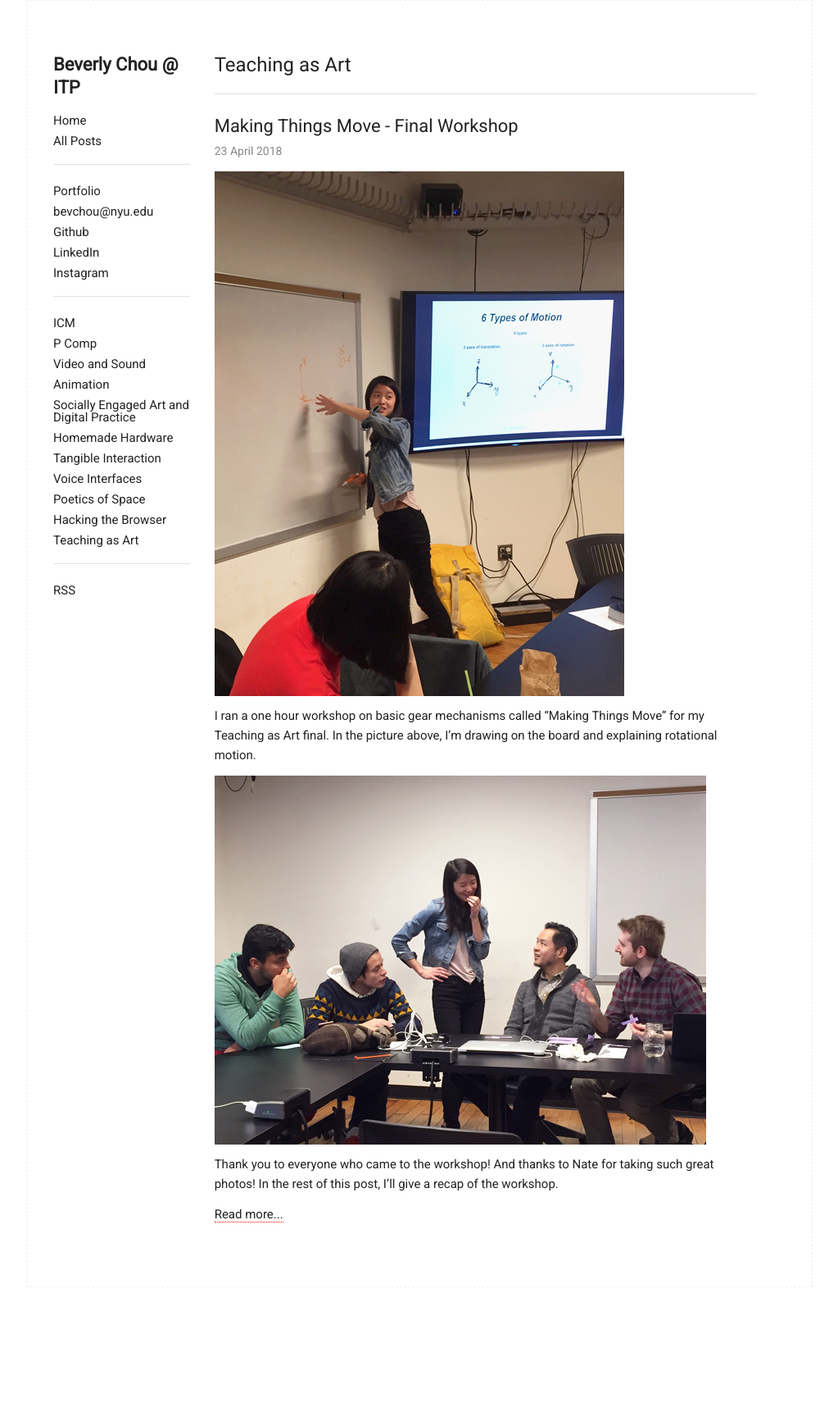
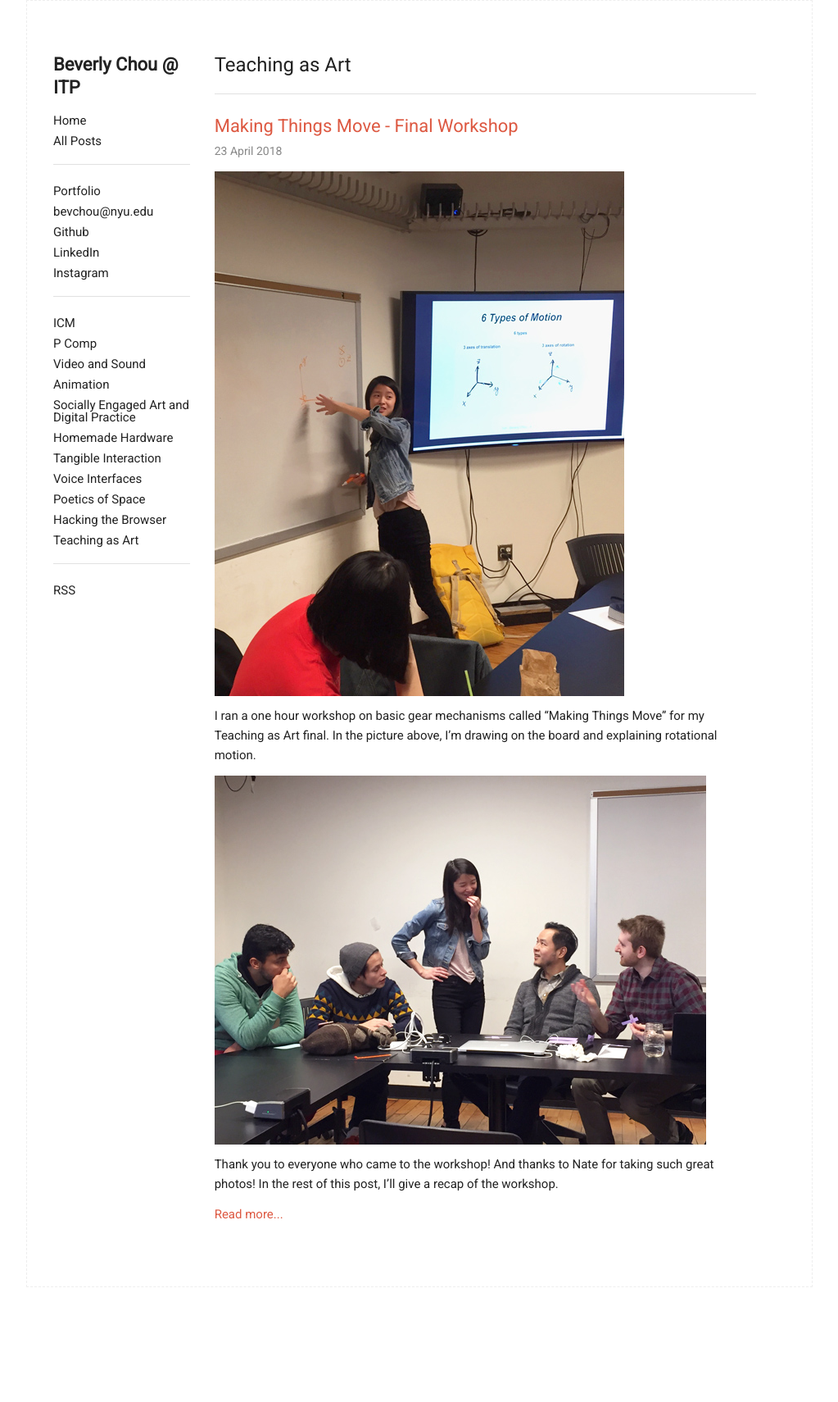
Before and after one commit to bevchou/bevchou.github.io, a Jekyll site: the page built from categories/teaching-as-art.html, in a window 1280 px wide. Shown: the whole page at 82% size, without its empty margins (128-1151 px from the left). Built offline with Jekyll 4.4.1, drawn with Linux system fonts in a browser that asks for light colours.

Commit message:
change link css

```diff
--- a/_sass/_base.scss
+++ b/_sass/_base.scss
@@ -180,6 +180,7 @@ a {
   -webkit-transition: color .4s;
   transition: color .4s;
 }
+
 a:hover {
   color: #b1b1b1;
   text-decoration: underline;
--- a/_sass/_layout.scss
+++ b/_sass/_layout.scss
@@ -219,12 +219,22 @@ p.readmore {
 }
 
 .article-content a {
-  border-bottom:1px dotted red;
+  color:#dd5942;
   text-decoration:none;
 }
 .article-content a:hover {
-  color:red;
-  border-bottom:1px dotted red;
+  color:#dd5942;
+  border-bottom:1px solid #dd5942;
+}
+
+.post_excerpt a {
+  color:#dd5942;
+  text-decoration:none;
+}
+
+.post_excerpt a:hover {
+  color:#dd5942;
+  border-bottom:1px solid #dd5942;
 }
 
 .article-footer {
```
